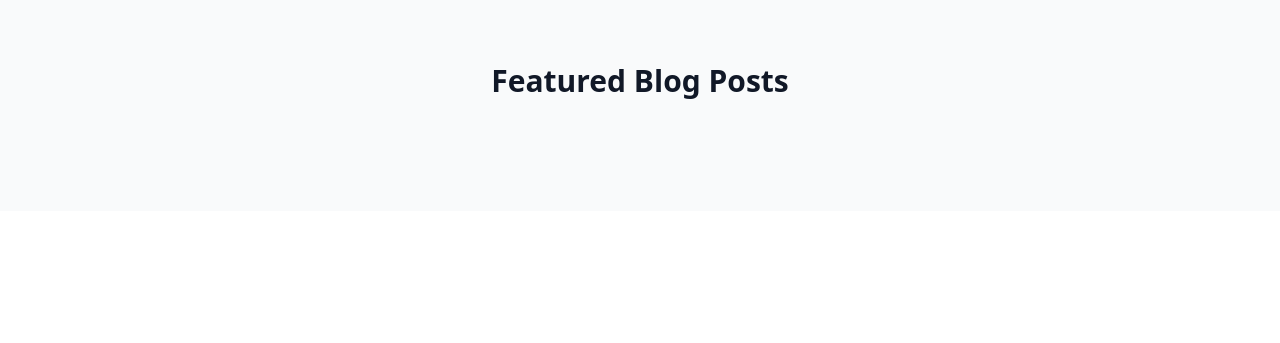
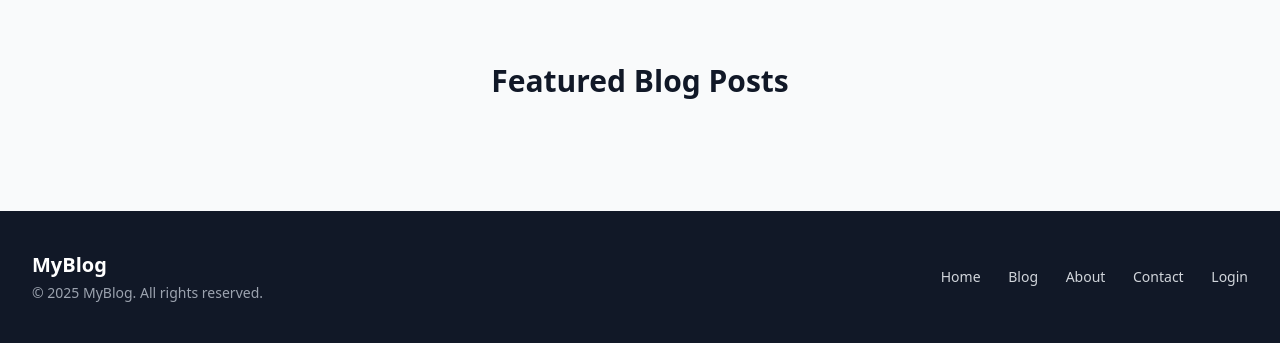
Before and after one commit to MrNipeshGhimire/blog_project_iic, a Django app: page / in a window 1280 px wide. Shown: the part 529-872 px from the top of the page. Before the commit the page ends 628 px from the top, so only its background shows below. Run offline with Django 5.2, Linux system fonts and the light colour scheme; data that the repository does not hold is empty.

Commit message:
footer added

```diff
--- a/blog_project/blog_app/templates/auth/user_profile.html
+++ b/blog_project/blog_app/templates/auth/user_profile.html
@@ -58,6 +58,7 @@
             <label class="block text-sm font-medium text-gray-700 mb-1">Username</label>
             <input type="text" placeholder="Username" value="{{user.username}}" name="username"
               class="w-full px-3 py-2 text-sm border border-gray-300 rounded-md focus:outline-none focus:ring-2 focus:ring-indigo-500" />
+              <span class="text-red-500">{{errors.username}}</span>
           </div>
 
           <div>
--- /dev/null
+++ b/blog_project/blog_app/templates/components/_footer.html
@@ -0,0 +1,23 @@
+{% load static %}
+<link  href ="{% static 'src/styles.css' %}" rel="stylesheet" />
+
+<!-- Professional Footer -->
+<footer class="bg-gray-900 text-white py-10 px-4 sm:px-6 lg:px-8">
+  <div class="max-w-7xl mx-auto flex flex-col md:flex-row justify-between items-center">
+
+    <!-- Left: Branding / Copyright -->
+    <div class="text-center md:text-left mb-6 md:mb-0">
+      <h2 class="text-xl font-semibold">MyBlog</h2>
+      <p class="text-sm text-gray-400 mt-1">&copy; 2025 MyBlog. All rights reserved.</p>
+    </div>
+
+    <!-- Right: Navigation Links -->
+    <div class="space-x-6 text-sm text-gray-300">
+      <a href="#" class="hover:text-white transition">Home</a>
+      <a href="#" class="hover:text-white transition">Blog</a>
+      <a href="#" class="hover:text-white transition">About</a>
+      <a href="#" class="hover:text-white transition">Contact</a>
+      <a href="#" class="hover:text-white transition">Login</a>
+    </div>
+  </div>
+</footer>
--- a/blog_project/blog_app/templates/main/index.html
+++ b/blog_project/blog_app/templates/main/index.html
@@ -89,6 +89,6 @@
   </div>
 </section>
 
-{% comment %} {% include 'components/_footer.html' %} {% endcomment %}
+{% include "components/_footer.html" %}
 </body>
 </html>
--- a/blog_project/blog_app/views/auth_view.py
+++ b/blog_project/blog_app/views/auth_view.py
@@ -123,6 +123,7 @@ def user_profile(request, user_id):
         if not username:
             errors['username'] = "Username is required"
 
+
         if not email:
             errors['email'] = "Email is required"
 
--- a/blog_project/static/src/styles.css
+++ b/blog_project/static/src/styles.css
@@ -496,20 +476,24 @@ Ensure the default browser behavior of the `hidden` attribute.
   margin-right: 3rem;
 }
 
-.mb-4 {
-  margin-bottom: 1rem;
+.mb-6 {
+  margin-bottom: 1.5rem;
+}
+
+.mt-1 {
+  margin-top: 0.25rem;
 }
 
 .mb-1 {
   margin-bottom: 0.25rem;
 }
 
+.mb-4 {
+  margin-bottom: 1rem;
+}
+
 .mt-4 {
   margin-top: 1rem;
-}
-
-.mb-6 {
-  margin-bottom: 1.5rem;
 }
 
 .mb-8 {
@@ -536,10 +520,6 @@ Ensure the default browser behavior of the `hidden` attribute.
   margin-bottom: 0.5rem;
 }
 
-.mt-1 {
-  margin-top: 0.25rem;
-}
-
 .block {
   display: block;
 }
@@ -840,6 +782,11 @@ Ensure the default browser behavior of the `hidden` attribute.
 .bg-red-600 {
   --tw-bg-opacity: 1;
   background-color: rgb(220 38 38 / var(--tw-bg-opacity));
+}
+
+.bg-gray-900 {
+  --tw-bg-opacity: 1;
+  background-color: rgb(17 24 39 / var(--tw-bg-opacity));
 }
 
 .bg-gradient-to-r {
@@ -1072,15 +1007,20 @@ Ensure the default browser behavior of the `hidden` attribute.
   color: rgb(156 163 175 / var(--tw-text-opacity));
 }
 
+.text-gray-300 {
+  --tw-text-opacity: 1;
+  color: rgb(209 213 219 / var(--tw-text-opacity));
+}
+
+.shadow-xl {
+  --tw-shadow: 0 20px 25px -5px rgb(0 0 0 / 0.1), 0 8px 10px -6px rgb(0 0 0 / 0.1);
+  --tw-shadow-colored: 0 20px 25px -5px var(--tw-shadow-color), 0 8px 10px -6px var(--tw-shadow-color);
+  box-shadow: var(--tw-ring-offset-shadow, 0 0 #0000), var(--tw-ring-shadow, 0 0 #0000), var(--tw-shadow);
+}
+
 .shadow-md {
   --tw-shadow: 0 4px 6px -1px rgb(0 0 0 / 0.1), 0 2px 4px -2px rgb(0 0 0 / 0.1);
   --tw-shadow-colored: 0 4px 6px -1px var(--tw-shadow-color), 0 2px 4px -2px var(--tw-shadow-color);
-  box-shadow: var(--tw-ring-offset-shadow, 0 0 #0000), var(--tw-ring-shadow, 0 0 #0000), var(--tw-shadow);
-}
-
-.shadow-2xl {
-  --tw-shadow: 0 25px 50px -12px rgb(0 0 0 / 0.25);
-  --tw-shadow-colored: 0 25px 50px -12px var(--tw-shadow-color);
   box-shadow: var(--tw-ring-offset-shadow, 0 0 #0000), var(--tw-ring-shadow, 0 0 #0000), var(--tw-shadow);
 }
 
@@ -1296,6 +1213,10 @@ Ensure the default browser behavior of the `hidden` attribute.
 }
 
 @media (min-width: 768px) {
+  .md\:mb-0 {
+    margin-bottom: 0px;
+  }
+
   .md\:flex {
     display: flex;
   }
@@ -1312,25 +1233,17 @@ Ensure the default browser behavior of the `hidden` attribute.
     width: 58.333333%;
   }
 
-  .md\:w-auto {
-    width: auto;
-  }
-
-  .md\:grid-cols-2 {
-    grid-template-columns: repeat(2, minmax(0, 1fr));
-  }
-
   .md\:flex-row {
     flex-direction: row;
-  }
-
-  .md\:p-12 {
-    padding: 3rem;
   }
 
   .md\:px-8 {
     padding-left: 2rem;
     padding-right: 2rem;
+  }
+
+  .md\:text-left {
+    text-align: left;
   }
 }
 
```
Also changed, not shown: other parts of blog_project/static/src/styles.css (+92 -185 lines).
